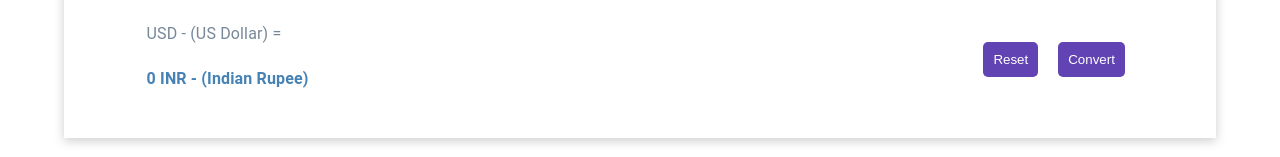
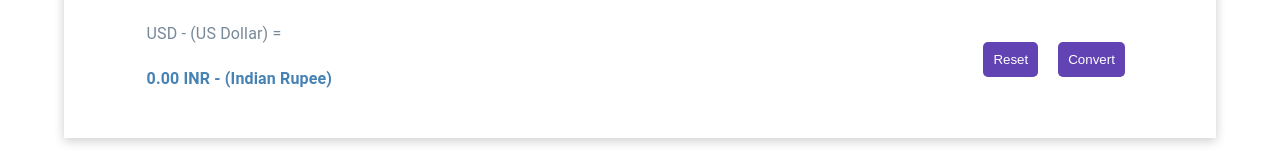
Before and after one commit to mkbhdana/currencyAppMUI, a React (Create React App) app: page / in a window 1280 px wide. Both pictures are taken after a click on the button "Convert". Shown: the part 380-537 px from the top of the page. Built offline with nearby package versions, Linux system fonts and the light colour scheme.

Commit message:
Update Converter.js

```diff
--- a/src/components/Converter/Converter.js
+++ b/src/components/Converter/Converter.js
@@ -240,7 +240,7 @@ export default function SelectTextFields() {
               {" " + state.amount + " " + state.currencyFrom + " = "}
             </p>
             <h4 style={{ color: "steelblue" }}>
-              {state.output + " " + state.currencyTo}
+              {state.output.toFixed(2) + " " + state.currencyTo}
             </h4>
           </div>
         )}
```
